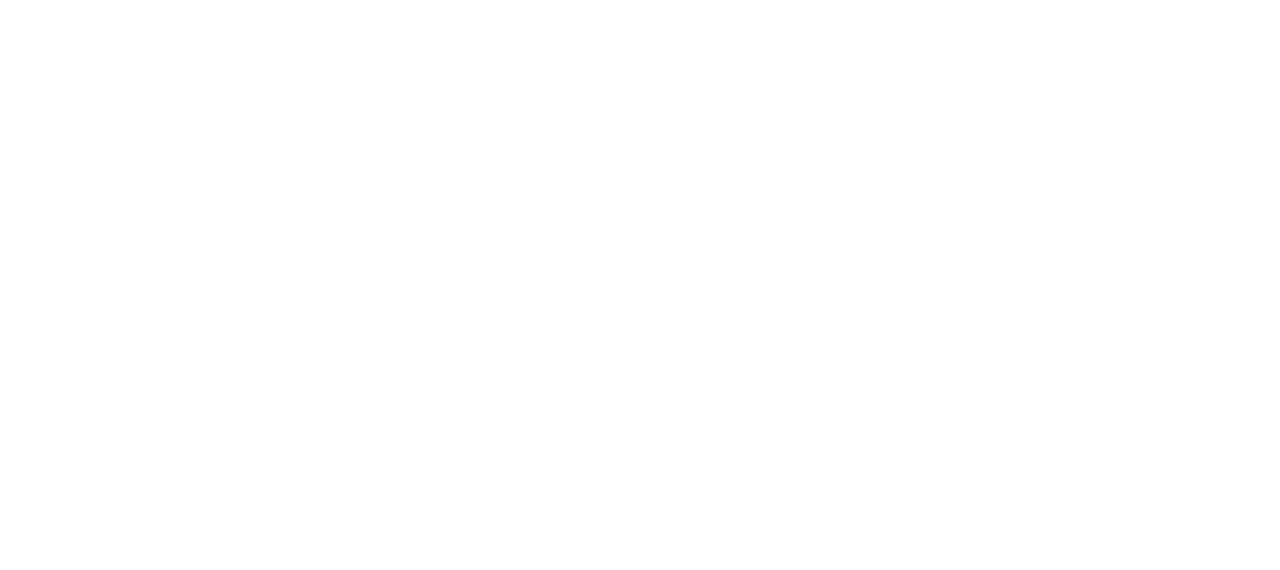
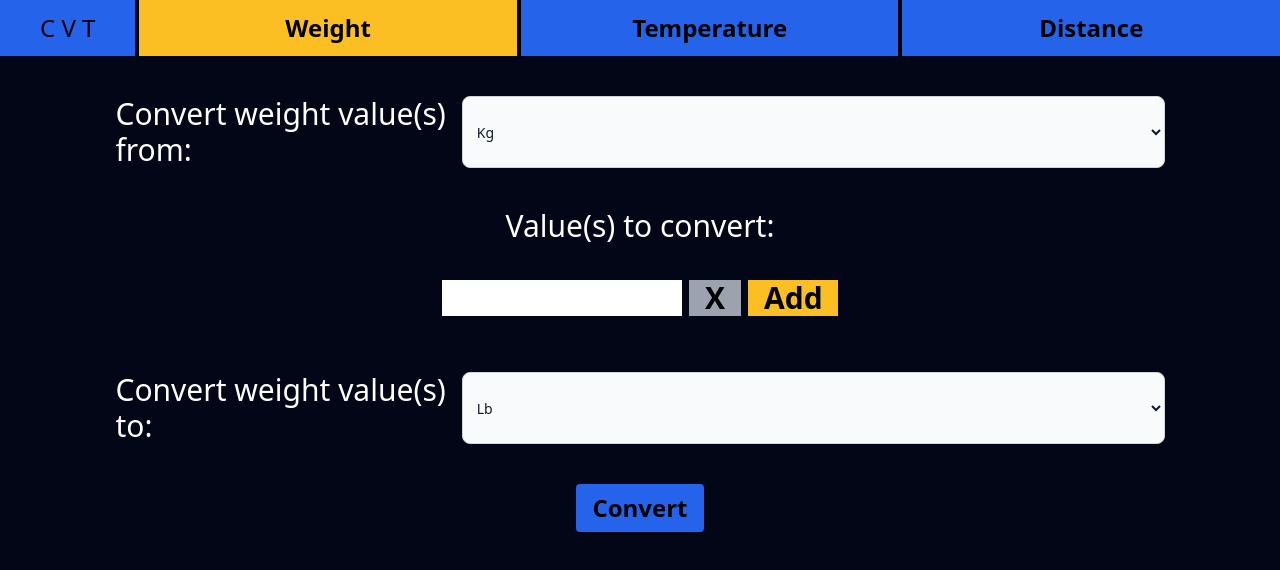
Before and after one commit to HeshanPunch/Assignment1-Converter, a plain HTML site: page index.html in a window 1280 px wide. Drawn offline with nearby package versions, Linux system fonts and the light colour scheme.

Commit message:
Update index.html

```diff
--- a/index.html
+++ b/index.html
@@ -3,9 +3,51 @@
 <head>
     <meta charset="UTF-8">
     <meta name="viewport" content="width=device-width, initial-scale=1.0">
-    <title>Document</title>
+    <script src="https://cdn.tailwindcss.com"></script>
+    <title>Converter</title>
 </head>
-<body>
+<body class="bg-slate-950 font-sans overflow-x-hidden">
+    <nav class="container flex text-black font-semibold">
+        <p class="flex-2 text-center text-2xl p-3 border-r-4 border-r-black font-normal pl-10 pr-10 bg-blue-600">C V T</p>
+        <a id="weightTab" onclick="onTabClicked('weight')" class="flex-1 text-center text-2xl p-3 border-r-4 border-r-black bg-amber-400">Weight</a>
+        <a id="temperatureTab" onclick="onTabClicked('temperature')" class="flex-1 text-center text-2xl p-3 border-r-4 border-r-black bg-blue-600 hover:bg-blue-400">Temperature</a>
+        <a id="distanceTab" onclick="onTabClicked('distance')" class="flex-1 text-center text-2xl p-3 bg-blue-600 hover:bg-blue-400">Distance</a>
+    </nav>
 
+    <main id="mainDiv" class="container text-white mt-10 mb-10">
+        <div class="container flex text-3xl">
+            <div class="w-1/6"></div>
+            <p class="w-3/6 align-center">Convert weight value(s) from:</p>
+            <select id="unitsFrom" onchange="onChangeOriginUnits(this)" class="w-1/6 bg-gray-50 border border-gray-300 text-gray-900 text-sm rounded-lg focus:ring-blue-500 focus:border-blue-500 block w-full p-2.5 dark:bg-gray-700 dark:border-gray-600 dark:placeholder-gray-400 dark:text-white dark:focus:ring-blue-500 dark:focus:border-blue-500">
+                <option selected value="kg" class="">Kg</option>
+                <option value="lb">Lb</option>
+              </select>
+              <div class="w-1/6"></div>
+        </div>
+
+        <p class="text-3xl text-center mt-10 mb-5">Value(s) to convert:</p>
+        <div class="container text-black text-3xl flex justify-evenly flex-wrap">
+            <div class="flex-1/3 m-4 valueWrapper">
+                <input class="w-60 valueInput"/>
+                <button onclick="onDeleteClicked(this)" class="bg-gray-400 font-semibold deleteButton">&nbsp&nbspX&nbsp&nbsp</button>
+                <button onclick="onAddClicked(this)" class="bg-amber-400 hover:bg-amber-200 font-semibold addButton">&nbsp&nbspAdd&nbsp&nbsp</button>
+            </div>
+        </div>
+
+        <div class="container flex text-3xl mt-10">
+            <div class="w-1/6"></div>
+            <p class="w-3/6 align-center">Convert weight value(s) to:</p>
+            <select id="unitsTo" class="w-1/6 bg-gray-50 border border-gray-300 text-gray-900 text-sm rounded-lg focus:ring-blue-500 focus:border-blue-500 block w-full p-2.5 dark:bg-gray-700 dark:border-gray-600 dark:placeholder-gray-400 dark:text-white dark:focus:ring-blue-500 dark:focus:border-blue-500">
+                <option selected value="lb" class="">Lb</option>
+              </select>
+              <div class="w-1/6"></div>
+        </div>
+
+        <div class="container mt-10 min-w-full flex flex-col items-center">
+            <button onclick="onConvertValuesClicked()" class="bg-blue-600 text-black hover:bg-blue-400 font-semibold text-2xl py-2 px-4 rounded mb-5">Convert</button>
+        </div>
+    </main>
+
+    <script src="logic.js"></script>
 </body>
 </html>
```
